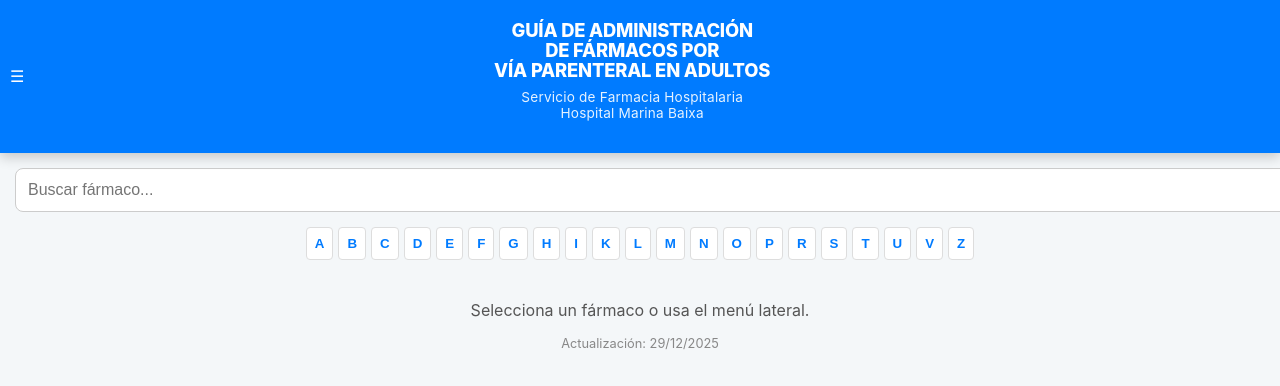
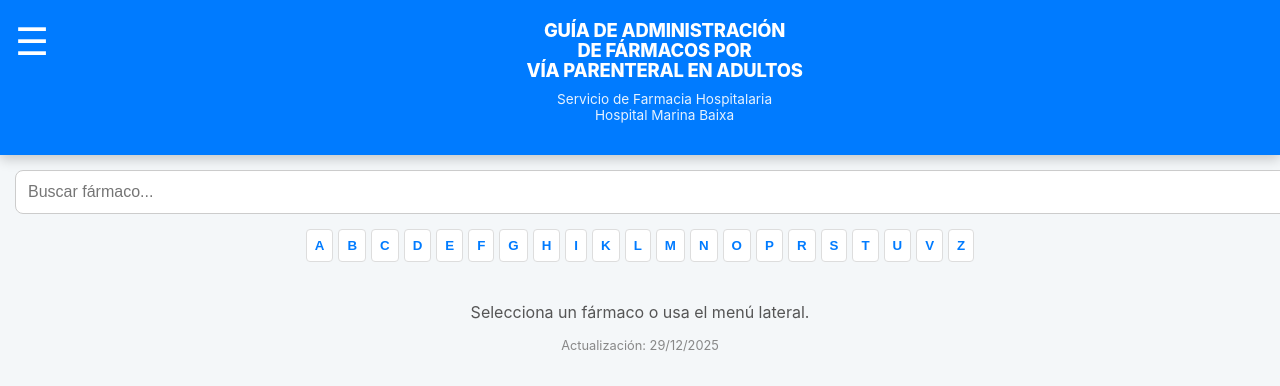
Before and after one commit to juancampillo03-byte/guia-farmacos-pwa, a plain HTML site: page index.html in a window 1280 px wide. Drawn offline with Linux system fonts and the light colour scheme.

Commit message:
Update styles.css

```diff
--- a/styles.css
+++ b/styles.css
@@ -9,37 +9,44 @@ body {
 header {
     background-color: #007bff;
     color: white;
-    padding: 20px 10px;
+    padding: 20px 15px;
     display: flex;
-    align-items: center;
+    align-items: flex-start; /* Alinea el icono con la primera línea del h1 */
     position: sticky;
     top: 0;
     z-index: 1000;
     box-shadow: 0 4px 12px rgba(0,0,0,0.2);
 }
 
+.menu-icon {
+    font-size: 38px; /* Un poco más grande para facilitar el toque táctil */
+    cursor: pointer;
+    margin-right: 15px;
+    line-height: 1; /* Asegura que el icono no tenga espacio extra arriba */
+    padding-top: 2px; /* Ajuste fino para centrarlo visualmente con la primera línea */
+}
+
 .logo-container {
     flex-grow: 1;
     text-align: center;
-    padding-right: 30px;
+    /* Quitamos el padding-right anterior para que el centrado sea real respecto a la pantalla */
 }
 
 header h1 {
     margin: 0;
     font-size: 1.15em;
     font-weight: 800;
-    line-height: 1.1; /* Ajustado para las 3 líneas */
+    line-height: 1.1;
     text-transform: uppercase;
     letter-spacing: -0.2px;
 }
 
 header h2 {
-    margin-top: 8px;
+    margin-top: 10px; /* Un poco más de aire respecto al h1 */
     font-size: 0.85em;
     font-weight: 400;
     opacity: 0.9;
     line-height: 1.2;
-    letter-spacing: 0.2px;
 }
 
 /* 2. MENÚ LATERAL */
```
